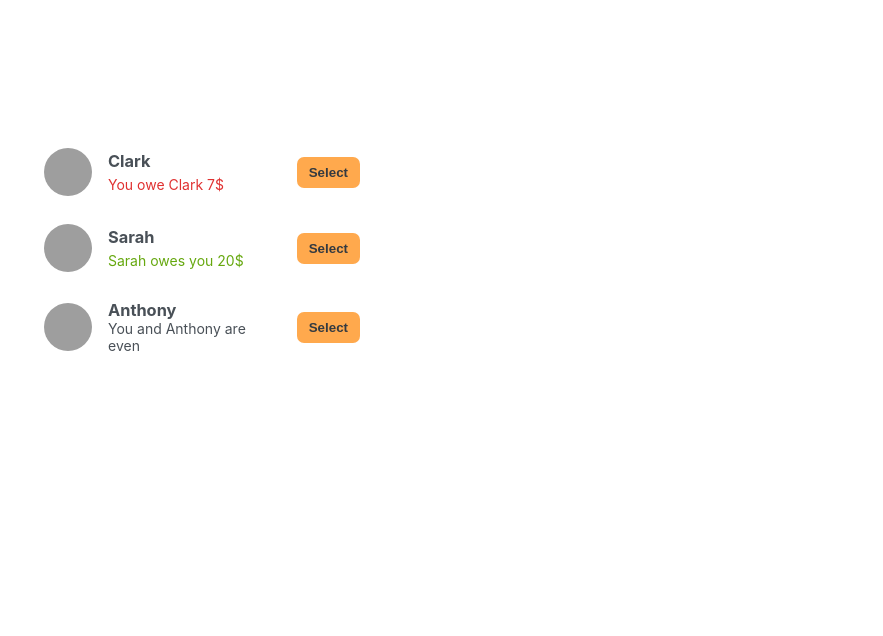
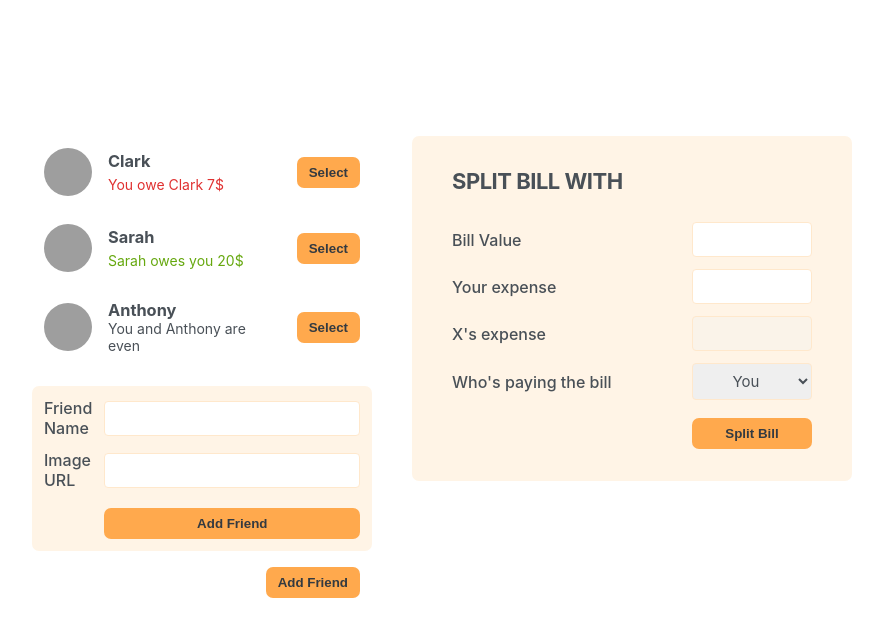
Before and after one commit to AbanoubNashat/eat-n-split, a React (Create React App) app: page / in a window 1280 px wide. Shown: the top 636 px of the page, without its empty margins (198-1081 px from the left). Built offline with nearby package versions, Linux system fonts and the light colour scheme; grey boxes are pictures that could not be loaded.

Commit message:
Refactor App.js to structure sidebar components; add Button, AddFriendForm, and SplitBillForm components; remove unused CSS rules

```diff
--- a/src/App.js
+++ b/src/App.js
@@ -22,7 +22,12 @@ const initialFriends = [
 export default function App() {
   return (
     <div className="app">
-      <FriendsList></FriendsList>
+      <div className="sidebar">
+        <FriendsList></FriendsList>
+        <AddFriendForm></AddFriendForm>
+        <Button>Add Friend</Button>
+      </div>
+      <SplitBillForm></SplitBillForm>
     </div>
   );
 }
@@ -57,7 +62,43 @@ function FriendItem({ friend }) {
         </p>
       )}
       {friend.balance === 0 && <p>You and {friend.name} are even</p>}
-      <button className="button">Select</button>
+      <Button>Select</Button>
     </li>
   );
 }
+
+function Button({ children }) {
+  return <button className="button">{children}</button>;
+}
+
+function AddFriendForm() {
+  return (
+    <form className="form-add-friend">
+      <label htmlFor="name">Friend Name</label>
+      <input type="text" name="name" id="name" />
+      <label>Image URL</label>
+      <input type="text" />
+      <Button>Add Friend</Button>
+    </form>
+  );
+}
+
+function SplitBillForm() {
+  return (
+    <form className="form-split-bill">
+      <h2>Split Bill With</h2>
+      <label htmlFor="bill">Bill Value</label>
+      <input type="text" name="bill" id="bill" />
+      <label htmlFor="user-expense">Your expense</label>
+      <input type="text" name="user-expense" id="user-expense" />
+      <label htmlFor="friend-expense">X's expense</label>
+      <input type="text" name="friend-expense" id="friend-expense" disabled />
+      <label htmlFor="pay-bill">Who's paying the bill</label>
+      <select name="pay-bill" id="pay-bill">
+        <option value="user">You</option>
+        <option value="friend">X</option>
+      </select>
+      <Button>Split Bill</Button>
+    </form>
+  );
+}
--- a/src/index.css
+++ b/src/index.css
@@ -131,12 +131,6 @@ label {
   font-weight: 500;
 }
 
-label::first-letter {
-  display: inline-block;
-  margin-right: 4px;
-  font-size: 1.8rem;
-}
-
 input,
 select {
   font-family: inherit;
```
